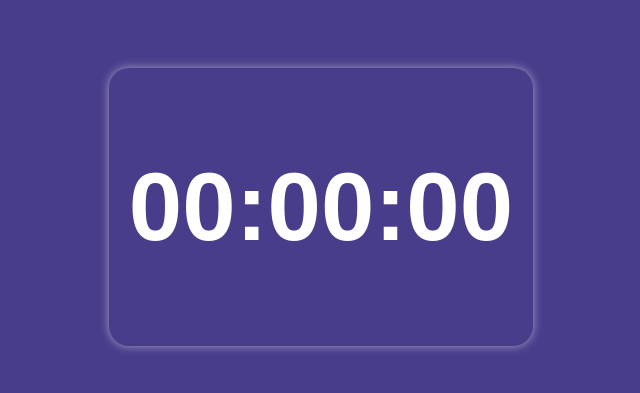
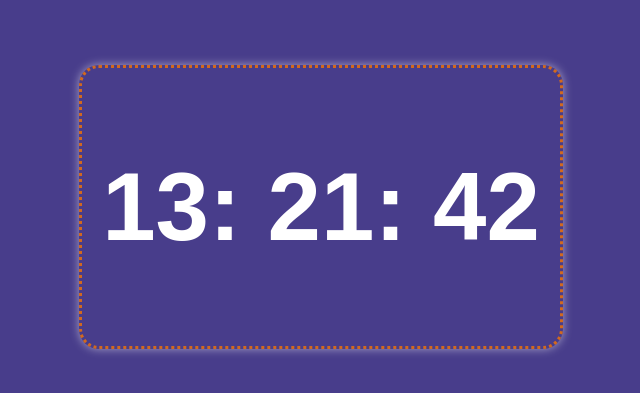
Before and after one commit to ErnestKamau/phase-0-webdev-project-, a plain HTML site: page index.html in a window 1280 px wide. Shown: the part 193-586 px from the top of the page, without its empty margins (319-959 px from the left). Drawn offline with Linux system fonts and the light colour scheme.

Commit message:
Adds Date abject to javascript

```diff
--- a/script.js
+++ b/script.js
@@ -0,0 +1,20 @@
+function updateClock(){
+    const now = new Date;
+
+    let hours = now.getHours();
+    let minutes = now.getMinutes();
+    let seconds = now.getSeconds();
+
+    hours = hours < 10 ? "0"+hours:hours;
+    minutes = minutes < 10 ? "0"+minutes:minutes;
+    seconds = seconds < 10 ? "0"+seconds:seconds;
+
+    const currentTime = `${hours}: ${minutes}: ${seconds}`;
+
+    document.getElementById("clock").textContent = currentTime;
+
+}
+
+setInterval(updateClock, 1000);
+
+updateClock();
--- a/style.css
+++ b/style.css
@@ -10,6 +10,8 @@ body{
 }
 
 .clock-container{
+    border-style: dotted;
+    border-color: chocolate;
     text-align: center;
     font-size: 3rem;
     background: 255, 255, 255, 0.5;
```
Also changed, not shown: 1 other file.
